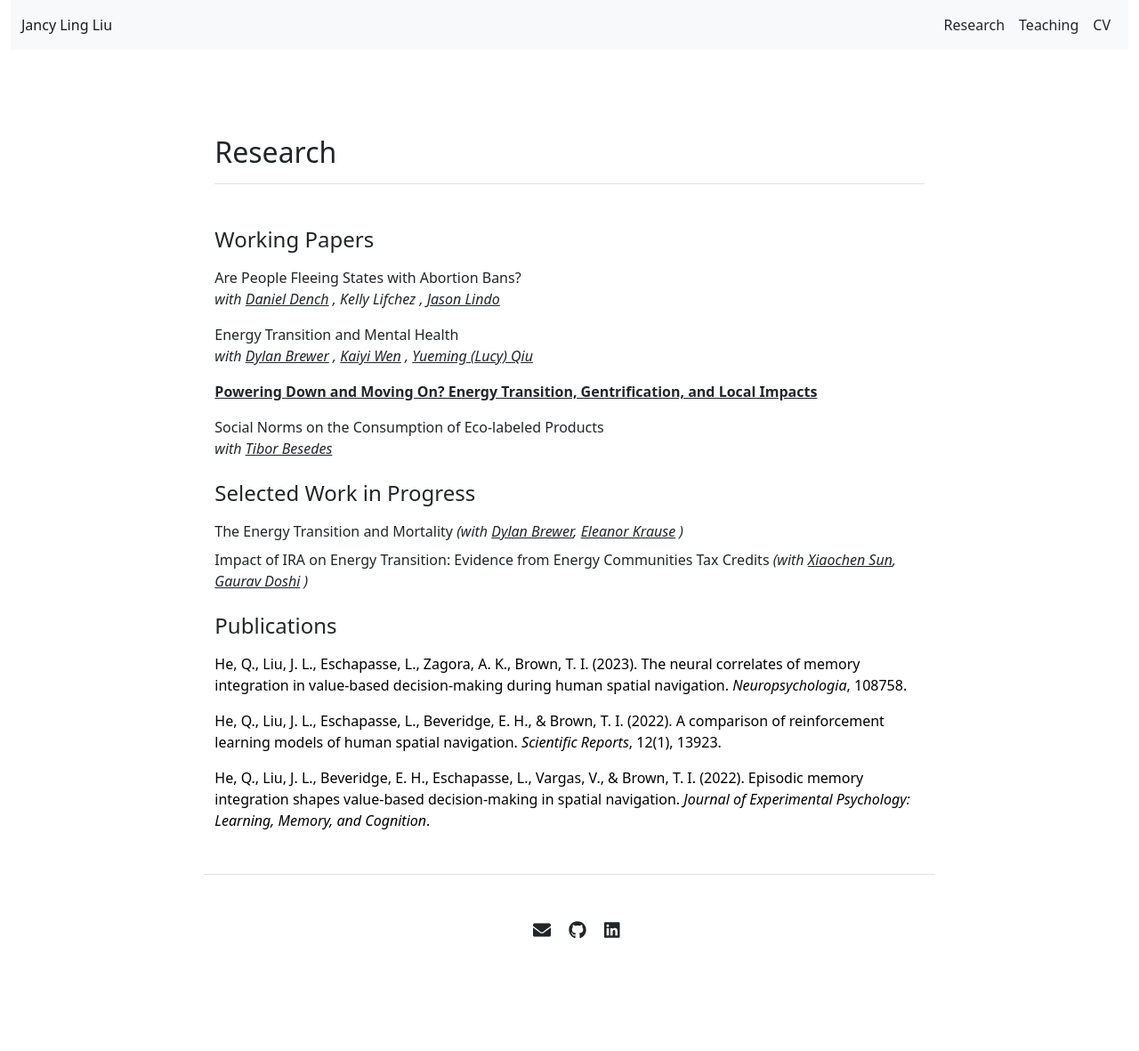
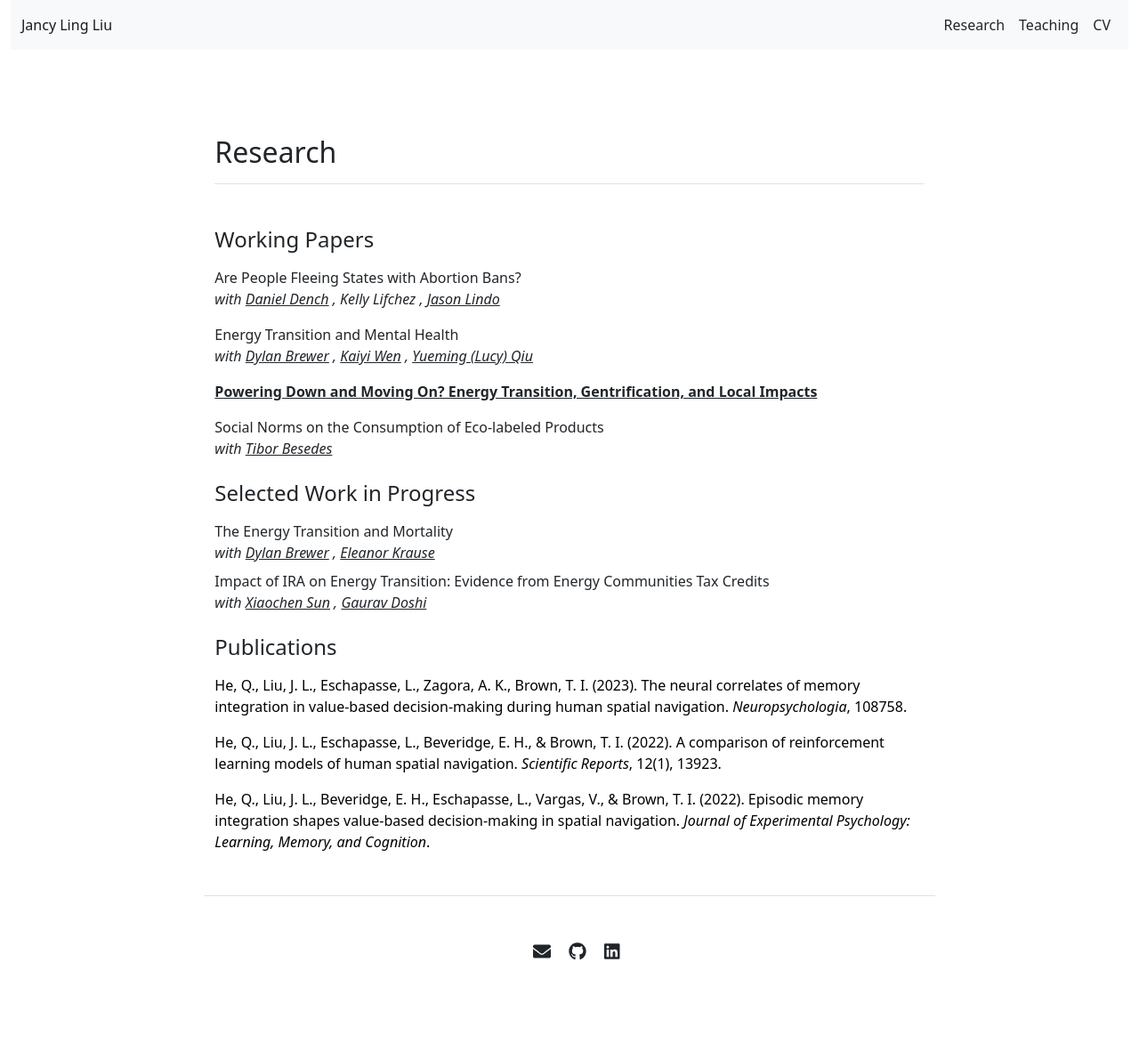
Before and after one commit to Jancyll/Jancyll.github.io, a Jekyll site: the page built from research.md, in a window 1280 px wide. Shown: the whole page at 89% size. Built offline with Jekyll 4.4.1, drawn with Linux system fonts in a browser that asks for light colours; before the commit the page ends 1157 px from its top, so only the background shows below that.

Commit message:
Update research.html

```diff
--- a/_includes/research.html
+++ b/_includes/research.html
@@ -60,12 +60,16 @@
             <div class="mb-2">
                 <p class="mb-1">
                     <a>{{ item.name }}</a>
-                    {% if item.coauthors %}
-                        <em>(with
-                        {% for coauthor in item.coauthors %}
-                            <a href="{{ coauthor.url }}">{{ coauthor.name }}</a>{% if forloop.last == false %}, {% endif %}
-                        {% endfor %})</em>
-                    {% endif %}
+                {% if item.coauthors %}
+                    <em><br>with
+                    {% for coauthor in item.coauthors -%}
+                        {% if coauthor.url %}
+                            <a href="{{ coauthor.url }}">{{ coauthor.name }}</a>
+                        {% else %}
+                            {{ coauthor.name }}
+                        {% endif %}{% if forloop.last == false %}, {% endif %}
+                    {%- endfor %}</em>
+                {% endif %}
                 </p>
             </div>
         {% endfor %}
```
